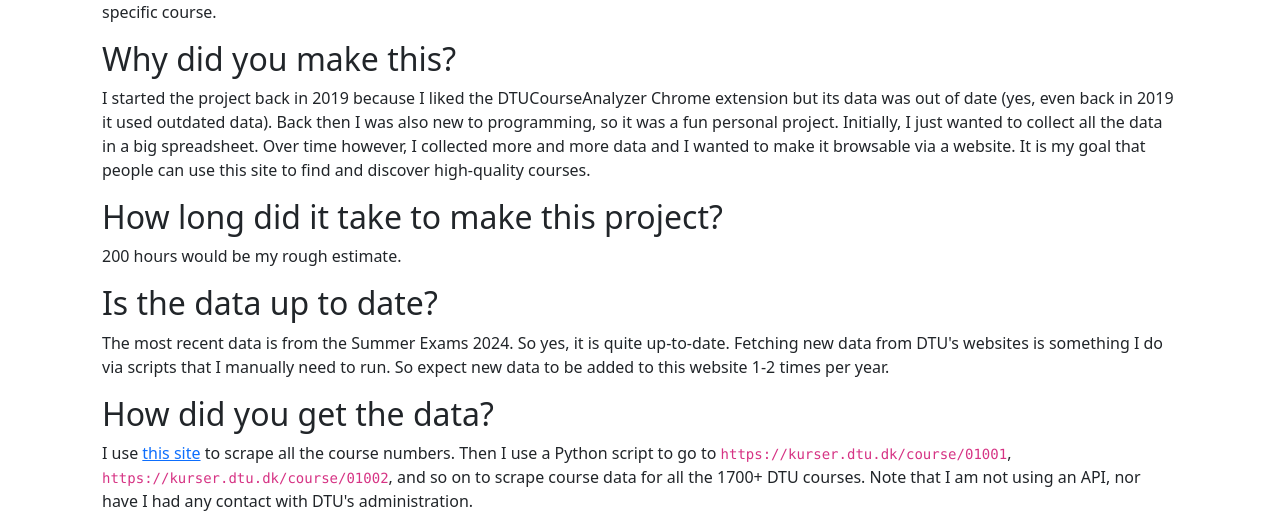
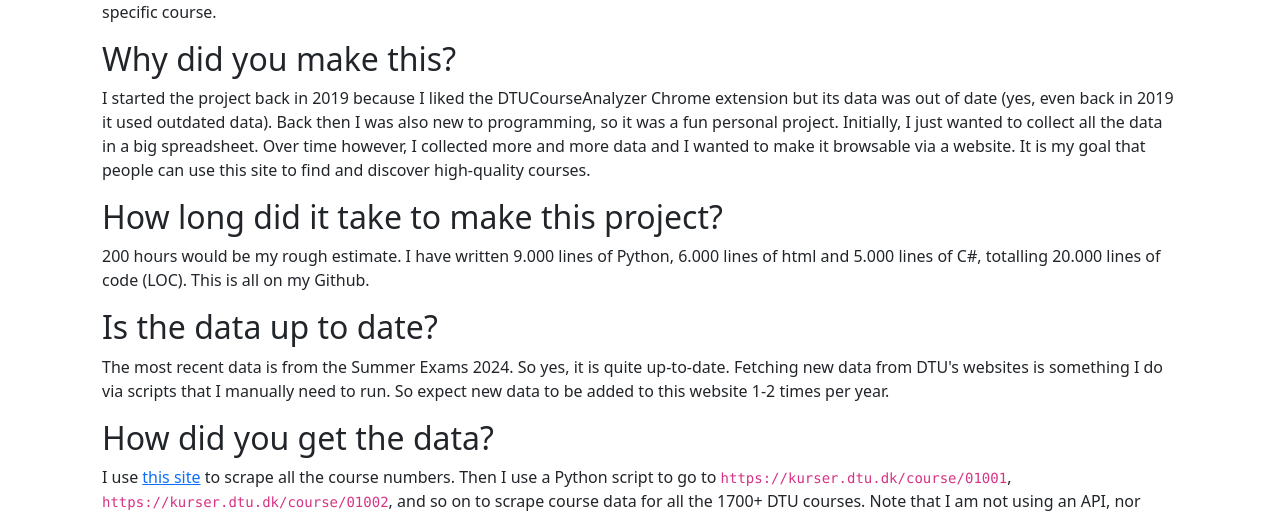
Before and after one commit to JonatanRasmussen/dtu-course-browser, a Flask app: page /faq in a window 1280 px wide. Shown: the part 725-1240 px from the top of the page. Run offline with Flask 3, Linux system fonts and the light colour scheme; parts of the project's set-up code (start-up, migrations or seed data) failed here and were passed over; some libraries are stand-ins or nearby versions.

Commit message:
Added LOC-count to FAQ

```diff
--- a/website/templates/faq.html
+++ b/website/templates/faq.html
@@ -30,7 +30,7 @@
 
         <div class="faq-section">
             <h2>How long did it take to make this project?</h2>
-            <p>200 hours would be my rough estimate.</p>
+            <p>200 hours would be my rough estimate. I have written 9.000 lines of Python, 6.000 lines of html and 5.000 lines of C#, totalling 20.000 lines of code (LOC). This is all on my Github.</p>
         </div>
 
         <div class="faq-section">
```
